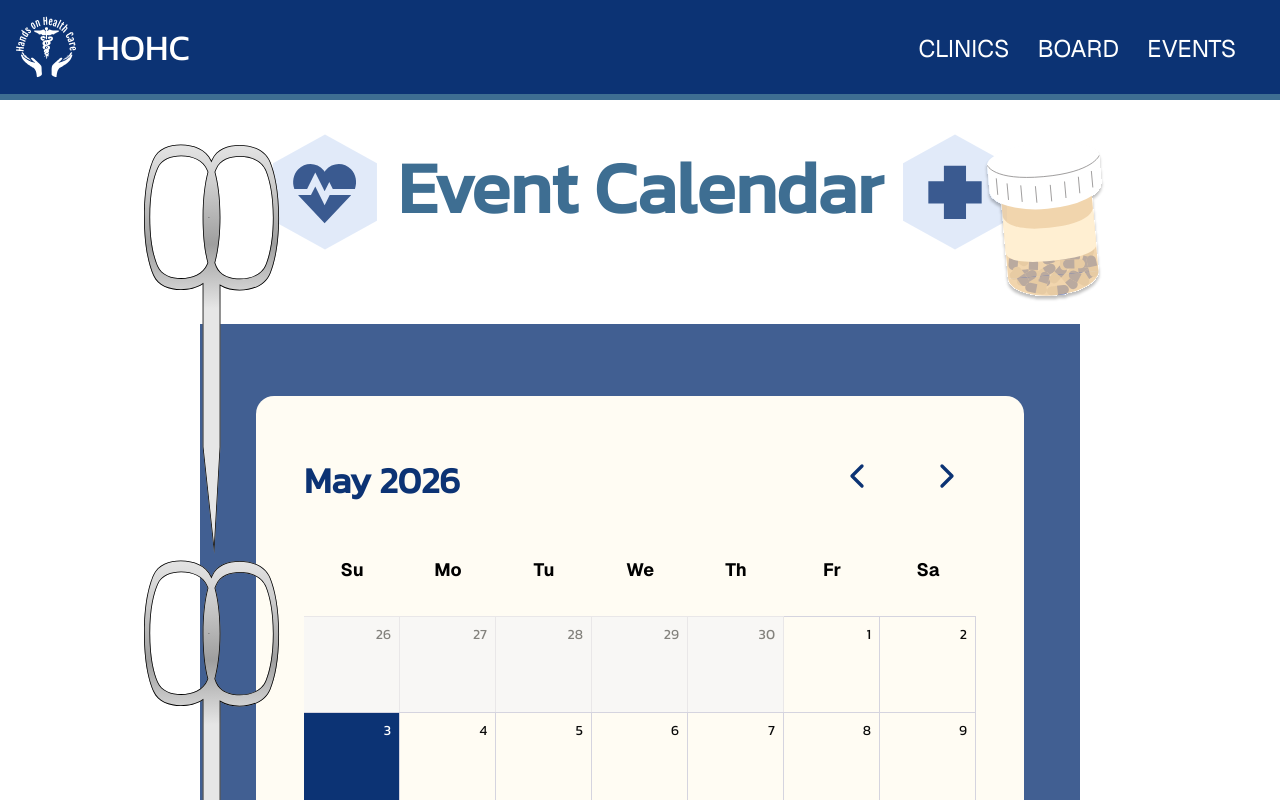
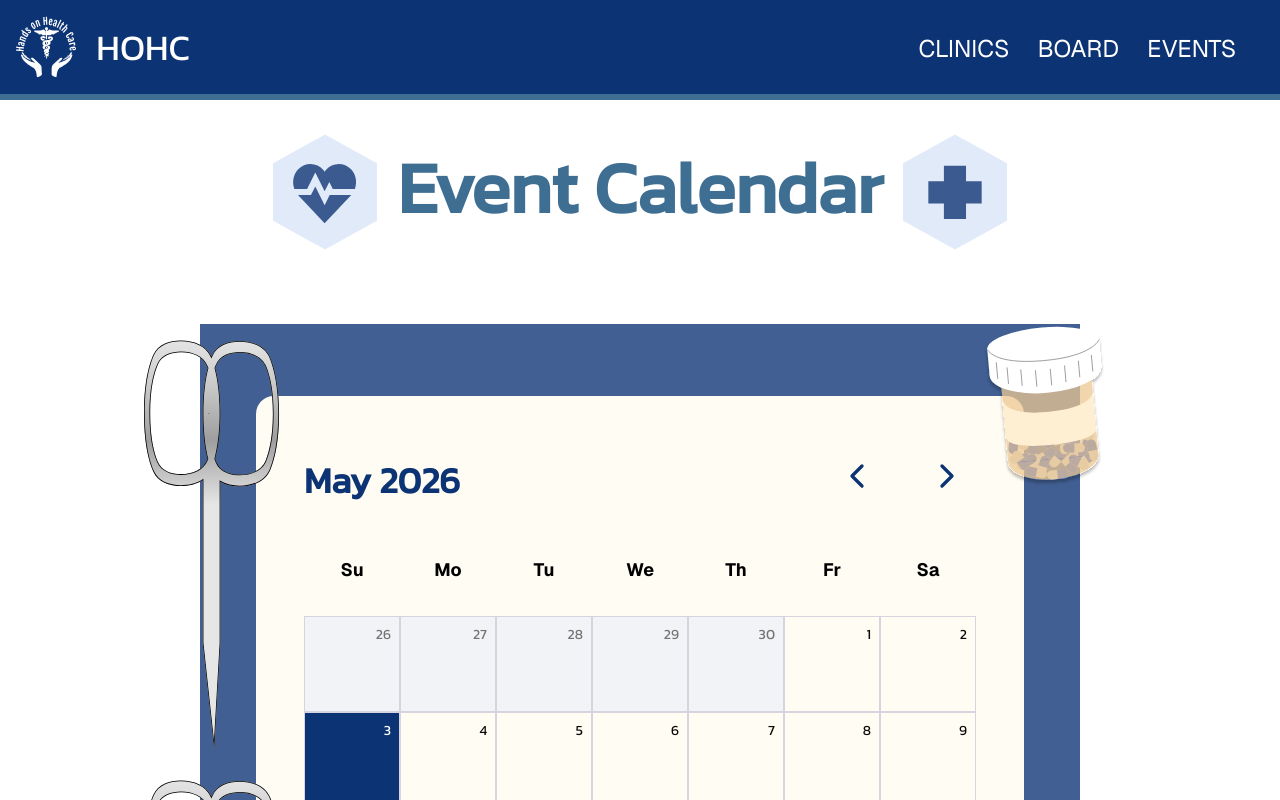
Before and after one commit to acm-ucr/hohc-website, a Next.js app: page /events in a window 1280 px wide. Shown: the top 800 px of the page. Built offline with nearby package versions, Linux system fonts and the light colour scheme.

Commit message:
Adjusted calendar items and fixed border

```diff
--- a/src/components/events/calendar.tsx
+++ b/src/components/events/calendar.tsx
@@ -12,13 +12,13 @@ export function CalendarDemo() {
 
   return (
     <div className="flex items-center justify-center py-10">
-      <div className="absolute left-36 top-36 z-10 size-35">
+      <div className="absolute left-36 top-85 z-10 size-35">
         <Image src={Scissor} alt="Scissor" className="object-cover" />
       </div>
-      <div className="absolute left-36  top-140 z-10 size-35">
+      <div className="absolute left-36  top-195 z-10 size-35">
         <Image src={Scissor} alt="Scissor" className="object-cover" />
       </div>
-      <div className="absolute right-38 top-34 z-10 ">
+      <div className="absolute right-38 top-80 z-10 ">
         <Image src={PillBottle} alt="Pill Bottle" className="size-42 object-contain" />
       </div>
       <div className="bg-hohc-blue-700/78 px-14 pt-18 pb-12">
--- a/src/components/ui/calendar.tsx
+++ b/src/components/ui/calendar.tsx
@@ -72,8 +72,8 @@ const CalendarDay = ({ dayNum, events, isOutside,isToday }: {
   return (
     <div
       className={cn(
-        "relative h-24 w-24 border-t border-r border-hohc-grey-300 p-2",
-        isOutside && "bg-hohc-grey-200 opacity-50",
+        "relative h-24 w-24 border border-hohc-grey-300 p-2",
+        isOutside && "bg-hohc-grey-200 text-muted-foreground",
         isToday && "bg-hohc-blue-700 text-white"
       )}
     >
@@ -146,16 +146,12 @@ function Calendar({
           defaultClassNames.weekday
         ),
         week: cn("flex w-full h-full", defaultClassNames.week),
-        week_number_header: cn(
-          "w-(--cell-size) select-none",
-          defaultClassNames.week_number_header
-        ),
         week_number: cn(
           "text-muted-foreground select-none",
           defaultClassNames.week_number
         ),
         day: cn(
-          "group/day relative aspect-square border-1 flex justify-end px-2 py-1 items-start border-hohc-grey-300 h-24 w-24 text-center select-none ",
+          "group/day relative aspect-square flex justify-end px-2 py-1 items-start h-24 w-24 text-center select-none ",
           defaultClassNames.day
         ),
         today: cn(
```
